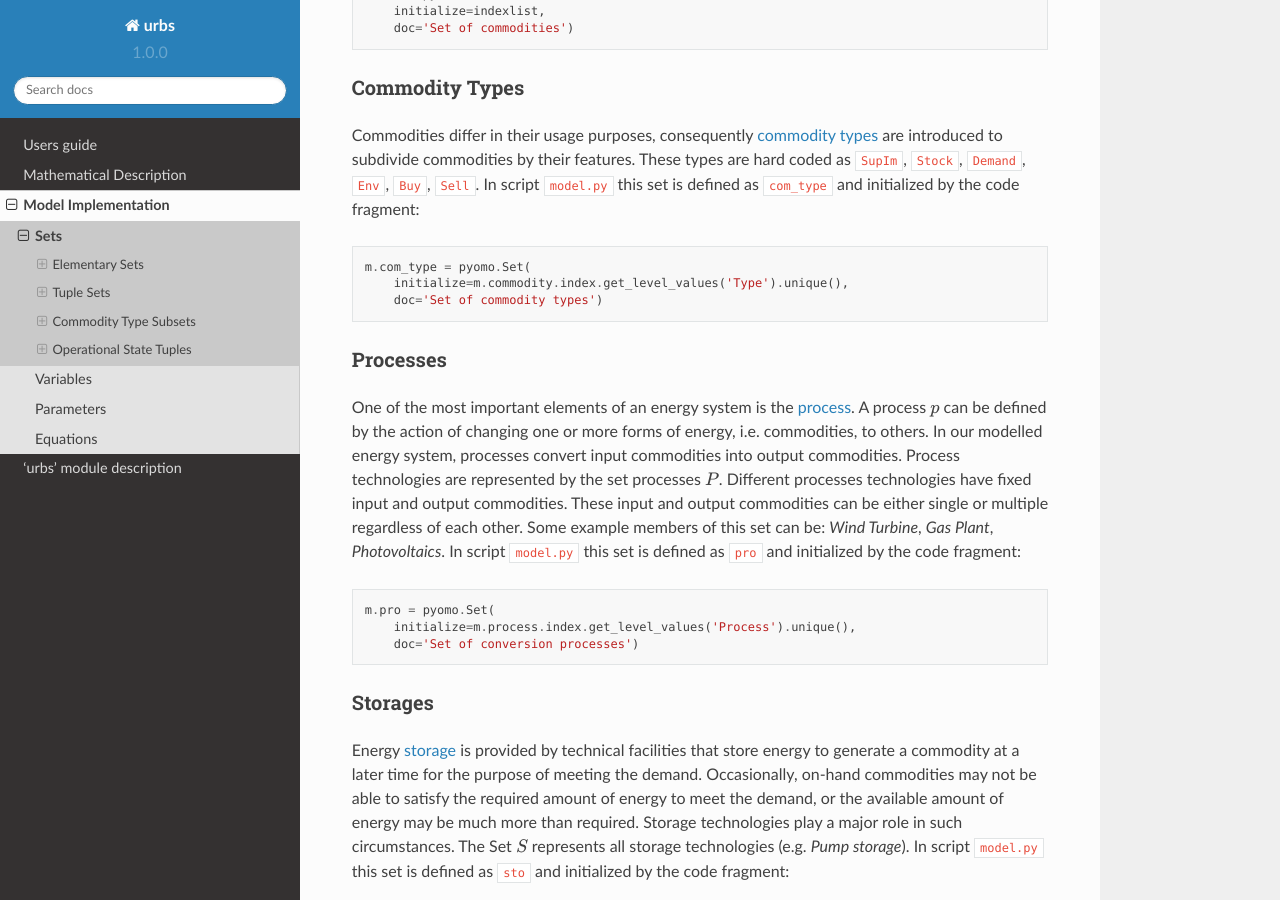
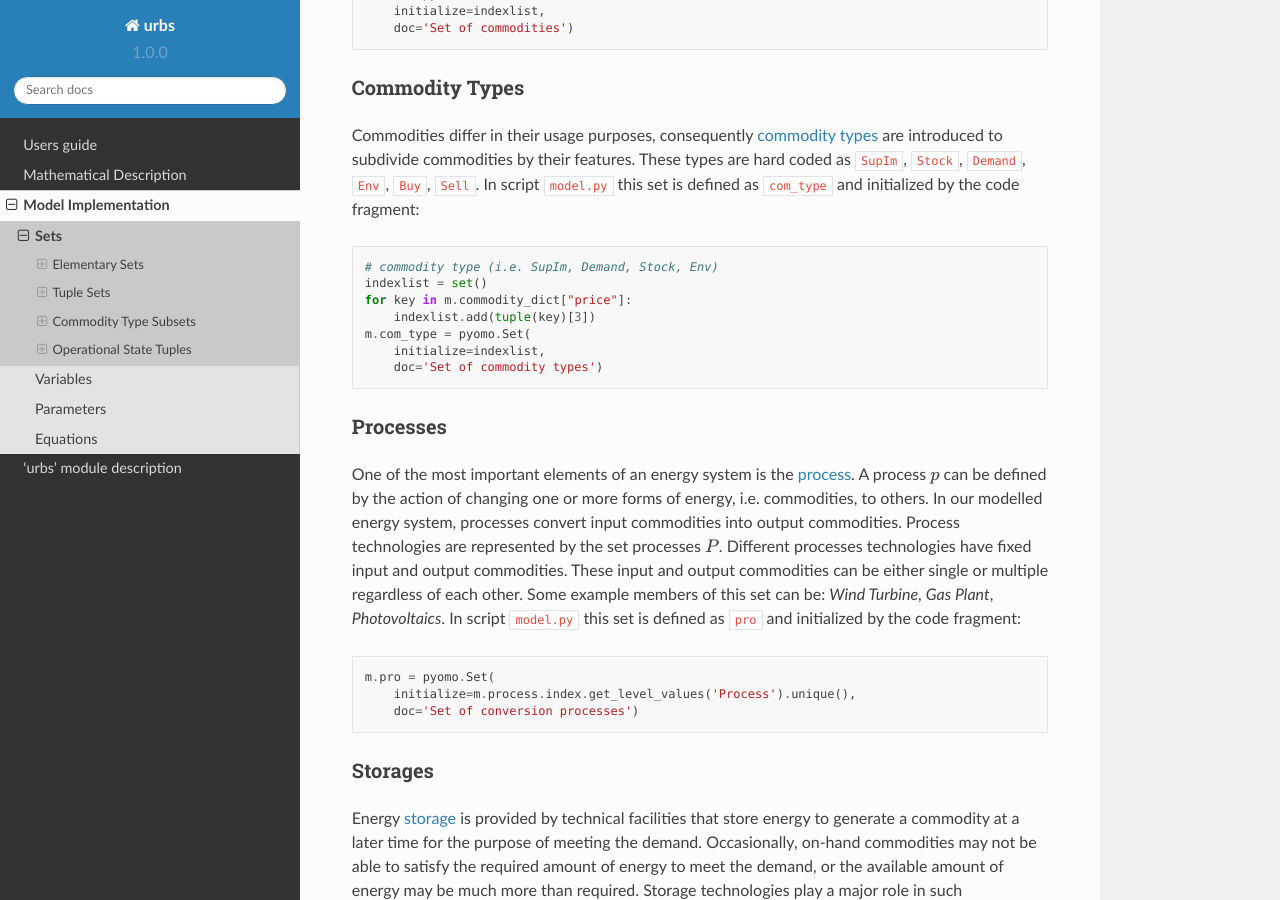
Before and after one commit to tum-ens/urbs, a Sphinx documentation site: the page built from doc/implementdoc/sets.rst, in a window 1280 px wide and 900 px high, scrolled down 3076 px. Built offline with Sphinx 7.4.7 and the Read the Docs theme 2.0.0, drawn with Linux system fonts in a browser that asks for light colours.

Commit message:
Error 41: The mismatch between the code (model.py) and doc (sets.rst) for m.com_type.

```diff
--- a/doc/implementdoc/sets.rst
+++ b/doc/implementdoc/sets.rst
@@ -166,8 +166,12 @@ code fragment:
 
 ::
 
+    # commodity type (i.e. SupIm, Demand, Stock, Env)
+    indexlist = set()
+    for key in m.commodity_dict["price"]:
+        indexlist.add(tuple(key)[3])
     m.com_type = pyomo.Set(
-        initialize=m.commodity.index.get_level_values('Type').unique(),
+        initialize=indexlist,
         doc='Set of commodity types')
 
 
```
